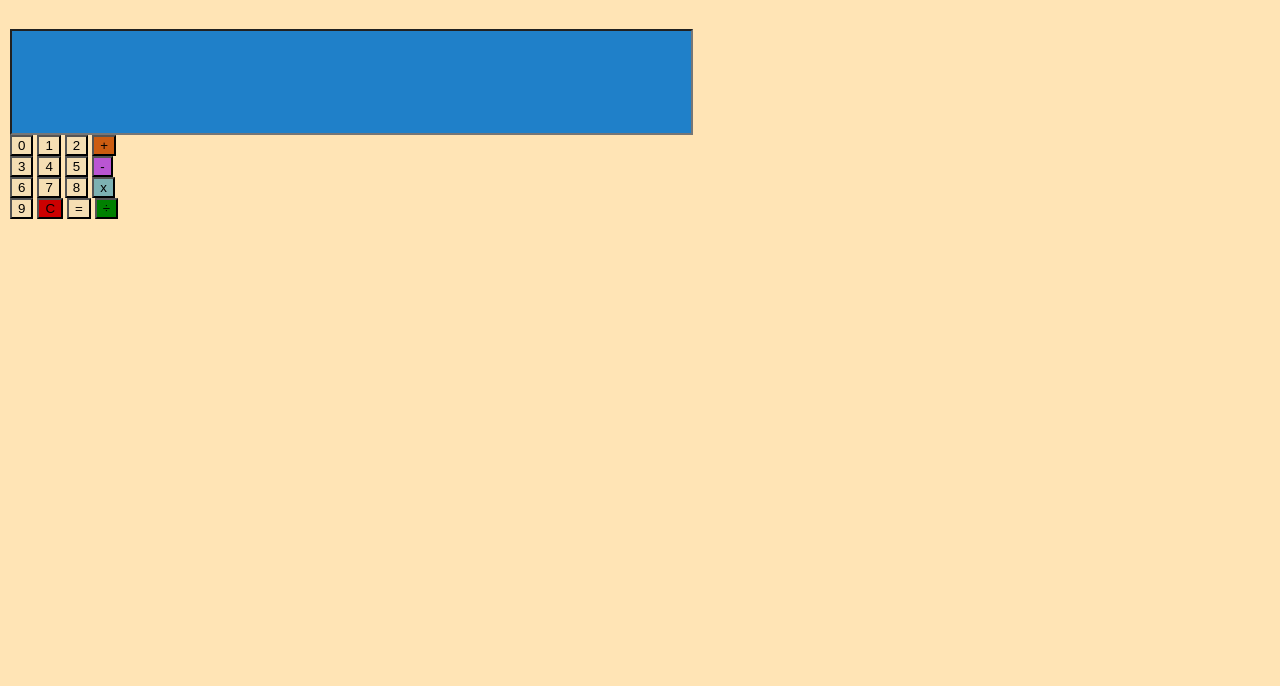
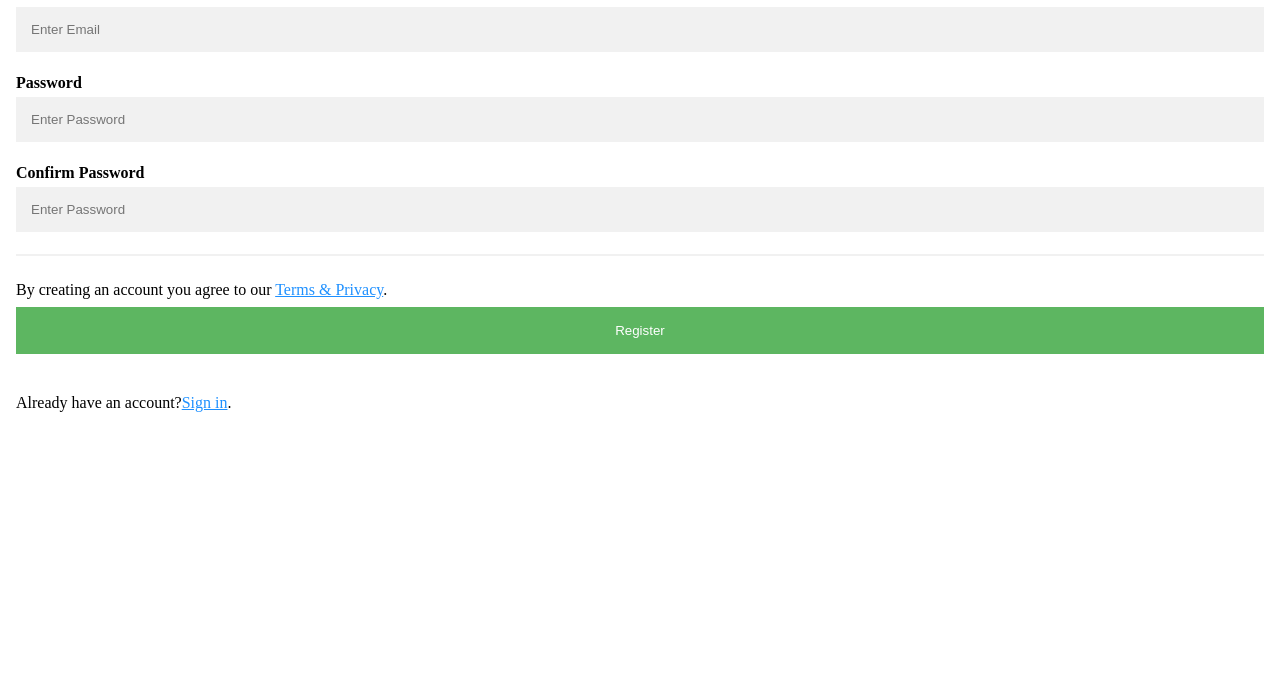
Before and after one commit to TemitopeAkangbe/TemitopeJoan, a plain HTML site: page index.html in a window 1280 px wide. Shown: the part 114-800 px from the top of the page. Drawn offline with Linux system fonts and the light colour scheme.

Commit message:
second commit

```diff
--- a/index.html
+++ b/index.html
@@ -4,36 +4,35 @@
     <meta charset="UTF-8">
     <meta name="viewport" content="width=device-width, initial-scale=1.0">
     <meta http-equiv="X-UA-Compatible" content="ie=edge">
-    <link rel="stylesheet" href="styles.css">
-    <title>Calculator</title>
+    <link rel="stylesheet" href="style.css">
+    <title>Form</title>
 </head>
 <body>
-    <h1>Basic Calculator</h1>
-    <br>
-    <form id="myform" name="calc">
-    <input name="display" style="width:675px; height:100px; text-align:center;
-    background-color: #1f80c9;">
-    <br>
-    <input type="button" value="0" onclick="calc.display.value+='0'">
-    <input type="button" value="1" onclick="calc.display.value+='1'">
-    <input type="button" value="2" onclick="calc.display.value+='2'">
-    <input type="button" value="+" onclick="calc.display.value+='+'" style="background-color: #cc5c11">
-    <br>
-    <input type="button" value="3" onclick="calc.display.value+='3'">
-    <input type="button" value="4" onclick="calc.display.value+='4'">
-    <input type="button" value="5" onclick="calc.display.value+='5'">
-    <input type="button" value="-" onclick="calc.display.value+='-'" style="background-color: #ba55d3">
-    <br>
-    <input type="button" value="6" onclick="calc.display.value+='6'">
-    <input type="button" value="7" onclick="calc.display.value+='7'">
-    <input type="button" value="8" onclick="calc.display.value+='8'">
-    <input type="button" value="x" onclick="calc.display.value+='*'" style="background-color: #7db1b2">
-    <br>
-    <input type="button" value="9" onclick="calc.display.value+='9'">
-    <input type="button" value="C" onclick="calc.display.value=''" style="background-color: #cc0000">
-    <input type="button" value="=" onclick="calc.display.value= eval(calc.display.value)">
-    <input type="button" value="&#247" onclick="calc.display.value+='/'" style="background-color:green">
+    <form>
+    <div class="container">
+        <h1>Register</h1>
+        <p>Please fill this form to create an account.</p>
+        <hr>
 
-    </form>
+        <label for="email"><b>Email</b></label>
+        <input type="text" placeholder="Enter Email" name="email" required>
+        <br>
+
+        <label for="psw"><b>Password</b></label>
+        <input type="password" placeholder="Enter Password" name="psw" required>
+        <br>
+
+        <label for="psw-repeat"><b>Confirm Password</b></label>
+        <input type="password" placeholder="Enter Password" name="psw-repeat" required>
+        <hr>
+
+        <p>By creating an account you agree to our <a href="#">Terms & Privacy</a>.</p>
+        <button type="submit" class="registerbtn">Register</button>
+    </div>
+
+    <div class="container signin">
+        <p>Already have an account?<a href="#">Sign in</a>.</p>
+    </div>
+</form>
 </body>
 </html>
--- /dev/null
+++ b/style.css
@@ -0,0 +1,73 @@
+* {
+    box-sizing: border-box
+}
+
+*{
+    padding: 0%;
+    margin: 0%;
+
+}
+
+.box-model {
+    padding: 20px;
+    margin: 10px;
+    border: 1px solid blue;
+}
+
+.container {
+    padding: 16px;
+    box-sizing: border-box;
+    position: relative;
+}
+
+input[type="text"],
+input[type="password"] {
+    box-sizing: border-box;
+    width: 100%;
+    padding: 15px;
+    margin: 5px 0 22px 0;
+    display: inline-block;
+    border: none;
+    background: #f1f1f1;
+    transition: ease-in-out .35s;
+}
+
+input[type="text"]:focus,
+input[type="password"]:focus {
+    background-color: #ddd;
+    outline: none;
+    width: 250px;
+}
+
+hr{
+    border: 1px solid #f1f1f1;
+    margin-bottom: 25px;
+}
+
+.registerbtn {
+    box-sizing: border-box;
+    background-color: #4CAF50;
+    color: white;
+    padding: 16px 20px;
+    margin: 8px 0;
+    border: none;
+    cursor: pointer;
+    width: 100%;
+    opacity: 0.9;
+}
+
+.registerbtn:hover {
+    opacity: 1;
+    width: 250px;
+    background: coral;
+    /* transition: ease-out .35s; */
+}
+
+a {
+    color: dodgerblue;
+}
+
+signin {
+    background-color: #f1f1f1;
+    text-align: center;
+}
```
